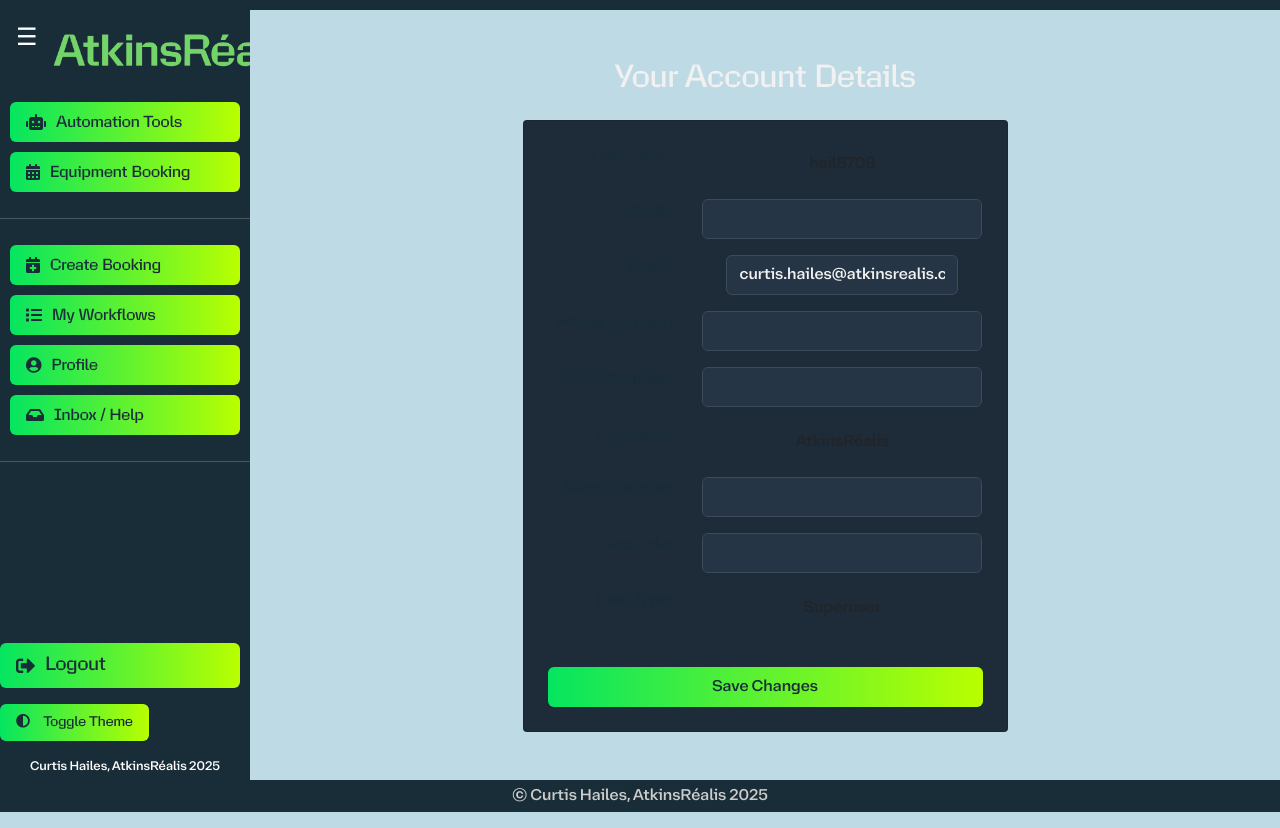
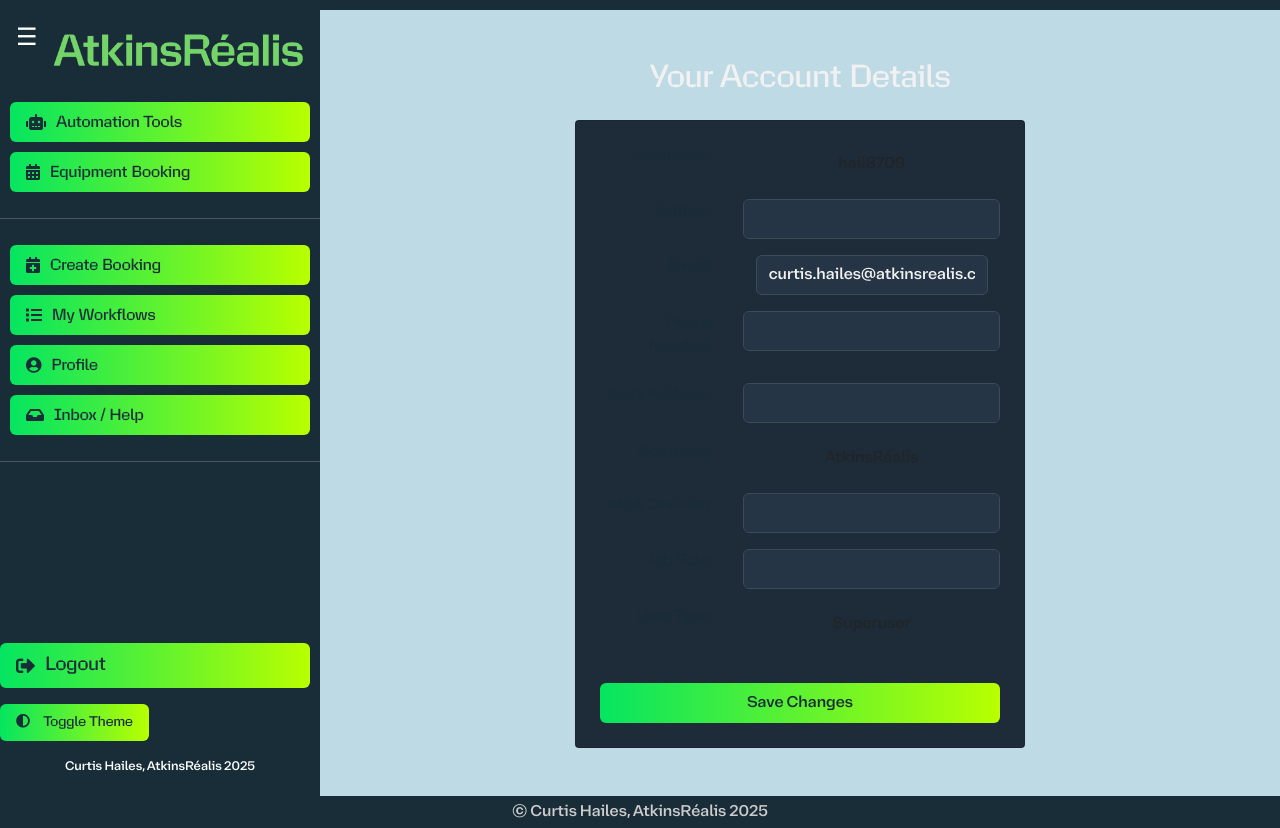
Before and after one commit to CurtisHai/Automation, a Django app: page /accounts/ in a window 1280 px wide. Run offline with Django 5.2, Linux system fonts and the light colour scheme; a user stored in the database is signed in; data comes from the database, SQL or seed files in the repository; data that the repository does not hold is empty; some libraries are stand-ins or nearby versions.

Commit message:
Expand sidebar for full logos

```diff
--- a/equipment_booking_app/workflow_automation/static/css/styles.css
+++ b/equipment_booking_app/workflow_automation/static/css/styles.css
@@ -103,13 +103,14 @@ select:focus {
 
 
 
+
 .sidebar {
   position: fixed;
   top: 0;
   left: 0;
   height: 100%;
   background-color: #192d38;
-  width: 250px;
+  width: 320px;
   transition: width 0.3s;
   overflow-x: hidden;
   padding-top: 20px;
@@ -120,7 +121,7 @@ select:focus {
 }
 
 .sidebar.collapsed {
-  width: 60px;
+  width: 110px;
 }
 
 .sidebar .toggle-btn {
@@ -144,7 +145,7 @@ select:focus {
 }
 
 body.sidebar-collapsed #main-content {
-  margin-left: 60px;
+  margin-left: 110px;
 }
 
 .thin-header {
--- a/equipment_booking_app/workflow_automation/templates/workflow_automation/base.html
+++ b/equipment_booking_app/workflow_automation/templates/workflow_automation/base.html
@@ -10,6 +10,7 @@
     <link href="https://stackpath.bootstrapcdn.com/bootstrap/4.5.2/css/bootstrap.min.css" rel="stylesheet">
     <!-- Font Awesome for sidebar icons -->
     <link href="https://cdnjs.cloudflare.com/ajax/libs/font-awesome/5.15.4/css/all.min.css" rel="stylesheet">
+    <link rel="icon" type="image/png" href="{% static 'images/Collapsed side bar Logo.png' %}">
 
     <!-- Custom font definitions for the app -->
     <style>
@@ -29,7 +30,7 @@
             left: 0;
             height: 100%;
             background-color: #192d38;
-            width: 250px;
+            width: 320px;
             transition: width 0.3s;
             overflow-x: hidden;
             padding-top: 20px;
@@ -39,7 +40,7 @@
         }
 
         #sidebar.collapsed {
-            width: 60px;
+            width: 110px;
         }
 
         #sidebar .toggle-btn {
@@ -50,12 +51,12 @@
         }
 
         #main-content {
-            margin-left: 250px;
+            margin-left: 320px;
             transition: margin-left 0.3s;
         }
 
         body.sidebar-collapsed #main-content {
-            margin-left: 60px;
+            margin-left: 110px;
         }
 
         /* Sidebar icon and label behaviour */
```
